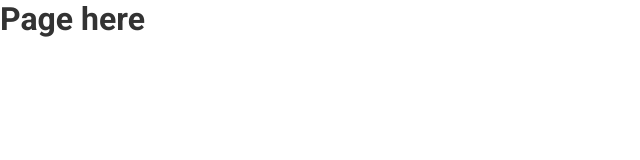
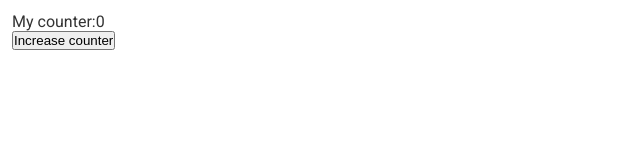
Before and after one commit to LeoSouza221/test-front-end, a website: page src/pages/button/index.html in a window 1280 px wide. Shown: the whole page, without its empty margins (0-640 px from the left). Drawn offline with Linux system fonts and the light colour scheme; files that its build step writes are made by us from their sources.

Commit message:
feat: create button page

```diff
--- a/src/pages/button/index.html
+++ b/src/pages/button/index.html
@@ -3,15 +3,22 @@
 <head>
   <meta charset="UTF-8">
   <meta name="viewport" content="width=device-width, initial-scale=1.0">
-  <title>Main Page</title>
-  <link href="src/styles/main.css" rel="stylesheet" type="text/css" />
+  <title>Button Page</title>
+  <link href="../../styles/main.css" rel="stylesheet" type="text/css" />
   <link rel="preconnect" href="https://fonts.googleapis.com">
   <link rel="preconnect" href="https://fonts.gstatic.com" crossorigin>
   <link href="https://fonts.googleapis.com/css2?family=Roboto:wght@300;400;500;700&display=swap" rel="stylesheet">
 </head>
 <body>
-  <div>
-    <h1>Page here</h1>
+  <div class="container">
+    <div class="row">
+      <p class="text-1">My counter: </p>
+      <p id="number" class="text-1">0</p>
+    </div>
+    <div class="row">
+      <button name="increase" onclick="increaseCounter()">Increase counter</button>
+    </div>
   </div>
 </body>
+<script src="index.js" type="text/javascript" defer></script>
 </html>
--- /dev/null
+++ b/src/pages/button/index.js
@@ -0,0 +1,6 @@
+let counter = 0;
+
+function increaseCounter() {
+  counter += 1;
+  document.getElementById("number").innerHTML = counter;
+}
```
